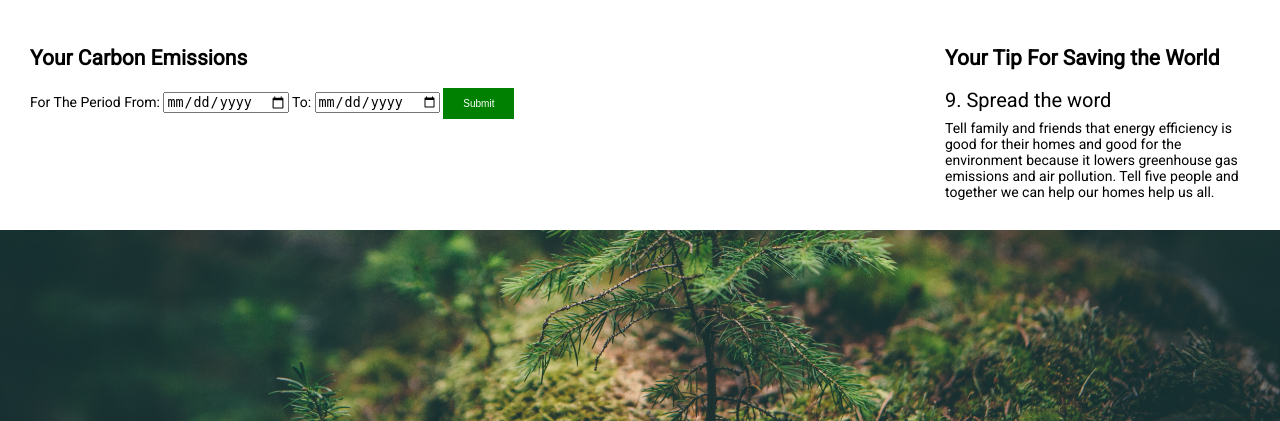
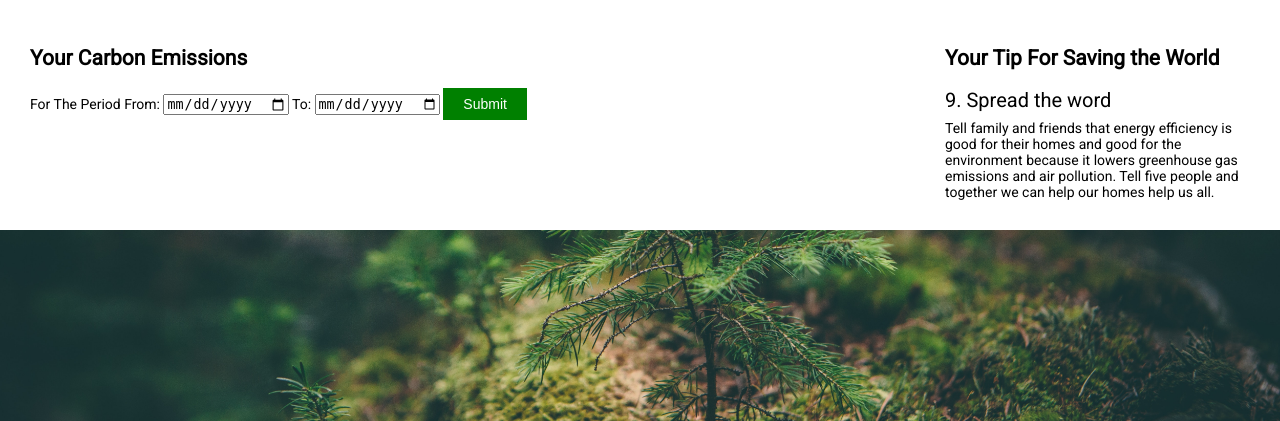
Before and after one commit to tonyma08/CarboNo, a Flask app: page /viewdata in a window 1280 px wide. Shown: the part 243-664 px from the top of the page. Run offline with Flask 2, Linux system fonts and the light colour scheme.

Commit message:
Changed button style

```diff
--- a/static/styles/buttonstyle.css
+++ b/static/styles/buttonstyle.css
@@ -11,8 +11,8 @@ input[type="submit"]{
     background-color: green;
     border: none;
     color: white;
-    padding: 10px 20px;
+    padding: 8px 20px;
     text-align: center;
     display: inline-block;
-    font-size: 10px;
+    font-size: 14px;
 }
```
